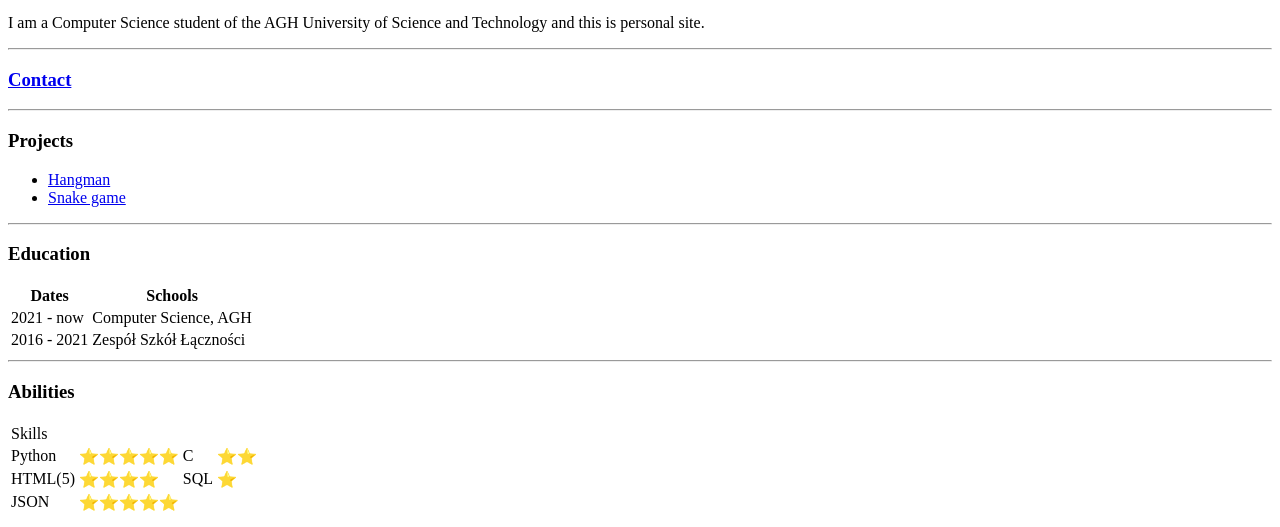
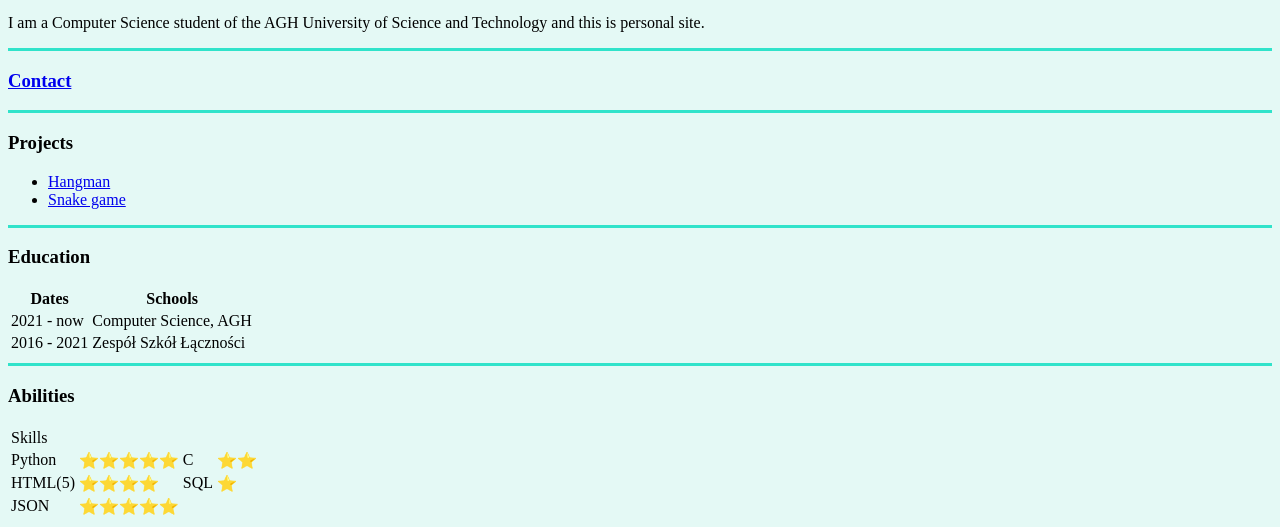
Before and after one commit to yoinker57/cv, a plain HTML site: page index.html in a window 1280 px wide. Shown: the part 412-939 px from the top of the page. Drawn offline with Linux system fonts and the light colour scheme.

Commit message:
Update index.html

```diff
--- a/index.html
+++ b/index.html
@@ -6,6 +6,18 @@
   <meta http-equiv="X-UA-Compatible" content="IE=edge">
   <meta name="viewport" content="width=device-width, initial-scale=1.0">
   <title>Radosław Niżnik Personal Site</title>
+  <style>
+
+    body {
+      background-color: #E4F9F5;
+    }
+
+    hr {
+      background-color: #30E3CA;
+      height: 3px;
+      border-style: none;
+    }
+  </style>
 </head>
 
 <body>
```
